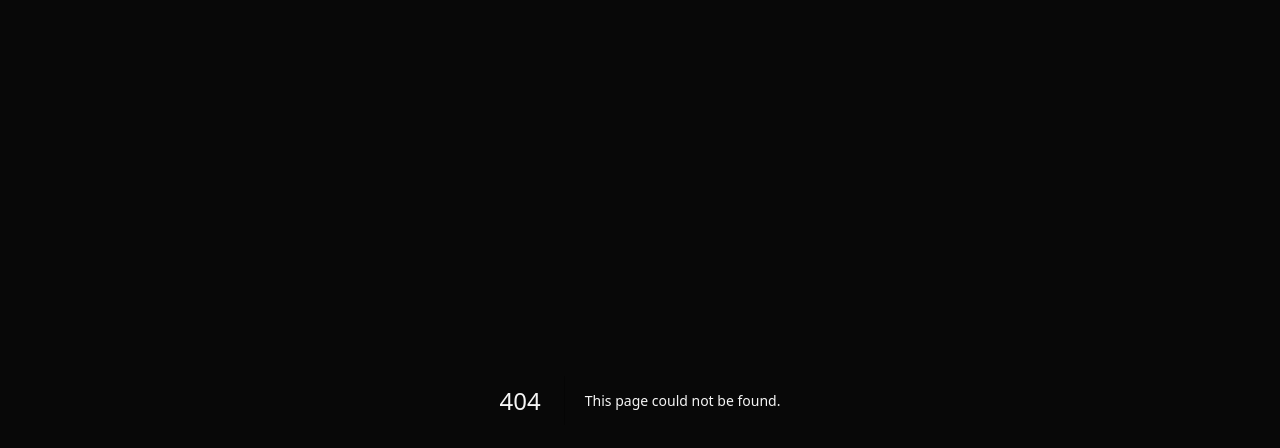
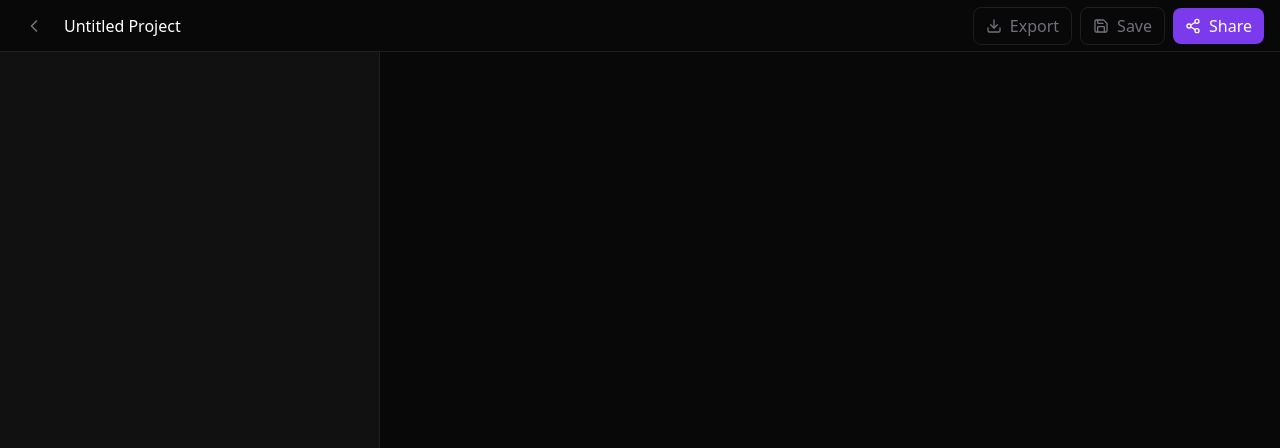
Before and after one commit to girishlade111/AIP-website-builder, a Next.js app: page /builder in a window 1280 px wide. Before the commit this address had no page. Shown: the top 448 px of the page. Built offline with nearby package versions, Linux system fonts and the light colour scheme.

Commit message:
Add Builder page layout, navbar, and useBuilder hook

```diff
--- /dev/null
+++ b/src/app/builder/page.tsx
@@ -0,0 +1,30 @@
+'use client';
+
+import { BuilderNavbar } from '@/components/builder/BuilderNavbar';
+import { useBuilder } from '@/hooks/useBuilder';
+
+export default function BuilderPage() {
+  const { state, actions } = useBuilder();
+
+  return (
+    <div className="h-screen flex flex-col overflow-hidden bg-background">
+      <BuilderNavbar
+        projectName={state.projectName}
+        onProjectNameChange={actions.setProjectName}
+        isGenerating={state.isGenerating}
+      />
+
+      <div className="flex flex-1 overflow-hidden">
+        {/* LEFT PANEL - PromptSidebar will go here */}
+        <aside className="w-[380px] border-r border-border-custom bg-surface overflow-y-auto">
+          {/* TODO: Add PromptSidebar component */}
+        </aside>
+
+        {/* RIGHT PANEL - PreviewPanel will go here */}
+        <main className="flex-1 bg-background overflow-y-auto">
+          {/* TODO: Add PreviewPanel component */}
+        </main>
+      </div>
+    </div>
+  );
+}
--- /dev/null
+++ b/src/components/builder/BuilderNavbar.tsx
@@ -0,0 +1,98 @@
+'use client';
+
+import { useState } from 'react';
+import { useRouter } from 'next/navigation';
+import { ChevronLeft, Edit2, Download, Save, Share2 } from 'lucide-react';
+
+interface BuilderNavbarProps {
+  projectName: string;
+  onProjectNameChange: (name: string) => void;
+  isGenerating: boolean;
+}
+
+export function BuilderNavbar({
+  projectName,
+  onProjectNameChange,
+  isGenerating,
+}: BuilderNavbarProps) {
+  const router = useRouter();
+  const [isEditing, setIsEditing] = useState(false);
+  const [editValue, setEditValue] = useState(projectName);
+
+  const handleBack = () => {
+    router.push('/');
+  };
+
+  const handleNameClick = () => {
+    setEditValue(projectName);
+    setIsEditing(true);
+  };
+
+  const handleNameSave = () => {
+    const trimmed = editValue.trim().slice(0, 40);
+    if (trimmed) {
+      onProjectNameChange(trimmed);
+    }
+    setIsEditing(false);
+  };
+
+  const handleKeyDown = (e: React.KeyboardEvent) => {
+    if (e.key === 'Enter') {
+      handleNameSave();
+    }
+  };
+
+  return (
+    <nav className="sticky top-0 z-50 h-[52px] bg-background border-b border-border-custom px-4 flex items-center justify-between">
+      <div className="flex items-center gap-3">
+        <button
+          onClick={handleBack}
+          className="p-2 hover:bg-border-custom rounded-lg transition-colors"
+        >
+          <ChevronLeft className="w-5 h-5 text-text-muted" />
+        </button>
+
+        {isEditing ? (
+          <input
+            type="text"
+            value={editValue}
+            onChange={(e) => setEditValue(e.target.value.slice(0, 40))}
+            onBlur={handleNameSave}
+            onKeyDown={handleKeyDown}
+            className="font-medium text-white bg-transparent border-b border-accent outline-none max-w-[200px]"
+            autoFocus
+          />
+        ) : (
+          <div
+            onClick={handleNameClick}
+            className="font-medium text-white cursor-pointer hover:opacity-80 flex items-center"
+          >
+            {projectName}
+            <Edit2 className="w-3.5 h-3.5 text-text-muted ml-1 opacity-0 hover:opacity-100 transition-opacity" />
+          </div>
+        )}
+
+        {isGenerating && (
+          <span className="text-text-muted text-sm animate-pulse">
+            Generating...
+          </span>
+        )}
+      </div>
+
+      <div className="flex items-center gap-2">
+        <button className="flex items-center gap-2 px-3 py-1.5 border border-border-custom text-text-muted hover:text-white rounded-lg transition-colors">
+          <Download className="w-4 h-4" />
+          <span>Export</span>
+        </button>
+        <button className="flex items-center gap-2 px-3 py-1.5 border border-border-custom text-text-muted hover:text-white rounded-lg transition-colors">
+          <Save className="w-4 h-4" />
+          <span>Save</span>
+        </button>
+        <button className="flex items-center gap-2 px-3 py-1.5 bg-accent hover:bg-[#6d28d9] text-white rounded-lg transition-colors">
+          <Share2 className="w-4 h-4" />
+          <span>Share</span>
+        </button>
+      </div>
+    </nav>
+  );
+}
--- /dev/null
+++ b/src/hooks/useBuilder.ts
@@ -0,0 +1,71 @@
+'use client';
+
+import { useState, useCallback } from 'react';
+import { BuilderState, ProjectType } from '@/lib/types';
+
+type Tab = 'preview' | 'code' | 'responsive';
+type Device = 'desktop' | 'tablet' | 'mobile';
+
+const initialState: BuilderState = {
+  prompt: '',
+  messages: [],
+  isGenerating: false,
+  generatedCode: '',
+  projectType: 'landing',
+  projectName: 'Untitled Project',
+  activeTab: 'preview',
+  deviceView: 'desktop',
+};
+
+interface BuilderActions {
+  setPrompt: (text: string) => void;
+  setProjectType: (type: ProjectType) => void;
+  setProjectName: (name: string) => void;
+  setActiveTab: (tab: Tab) => void;
+  setDeviceView: (device: Device) => void;
+  submitPrompt: () => void;
+}
+
+export function useBuilder() {
+  const [state, setState] = useState<BuilderState>(initialState);
+
+  const setPrompt = useCallback((text: string) => {
+    setState((prev) => ({ ...prev, prompt: text }));
+  }, []);
+
+  const setProjectType = useCallback((type: ProjectType) => {
+    setState((prev) => ({ ...prev, projectType: type }));
+  }, []);
+
+  const setProjectName = useCallback((name: string) => {
+    setState((prev) => ({ ...prev, projectName: name }));
+  }, []);
+
+  const setActiveTab = useCallback((tab: Tab) => {
+    setState((prev) => ({ ...prev, activeTab: tab }));
+  }, []);
+
+  const setDeviceView = useCallback((device: Device) => {
+    setState((prev) => ({ ...prev, deviceView: device }));
+  }, []);
+
+  const submitPrompt = useCallback(() => {
+    console.log('Submitting prompt:', state.prompt);
+    setState((prev) => ({ ...prev, isGenerating: true }));
+
+    setTimeout(() => {
+      setState((prev) => ({ ...prev, isGenerating: false }));
+    }, 5000);
+  }, [state.prompt]);
+
+  const actions: BuilderActions = {
+    setPrompt,
+    setProjectType,
+    setProjectName,
+    setActiveTab,
+    setDeviceView,
+    submitPrompt,
+  };
+
+  return { state, actions };
+}
```
